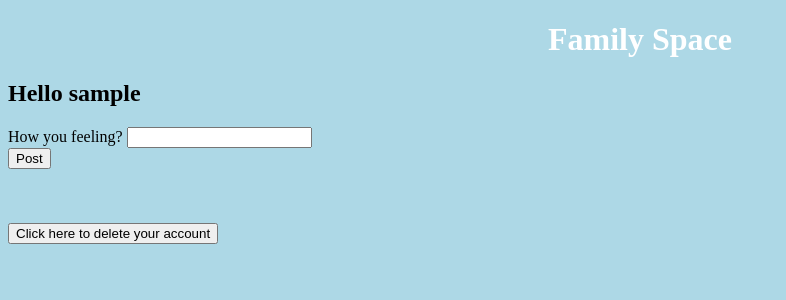
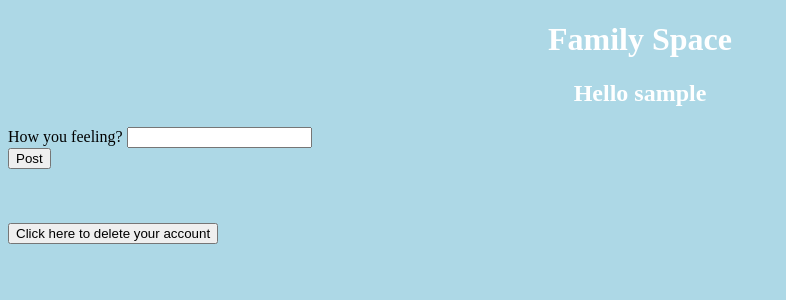
Before and after one commit to ykyasin/Family-Space, a Flask app: a page that uses application/templates/layout.html in a window 1280 px wide. Shown: the top 300 px of the page, without its empty margins (0-786 px from the left). Run offline with Flask 2, Linux system fonts and the light colour scheme; data that the repository does not hold is empty; some libraries are stand-ins or nearby versions.

Commit message:
Some css

```diff
--- a/application/templates/layout.html
+++ b/application/templates/layout.html
@@ -9,7 +9,7 @@
           background-color: lightblue;
         }
 
-        h1 {
+        h1, h2 {
           color: white;
           text-align: center;
         }
```
